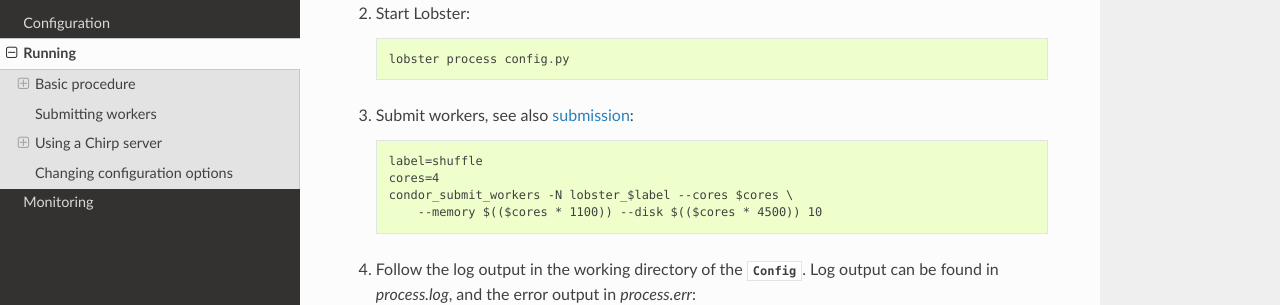
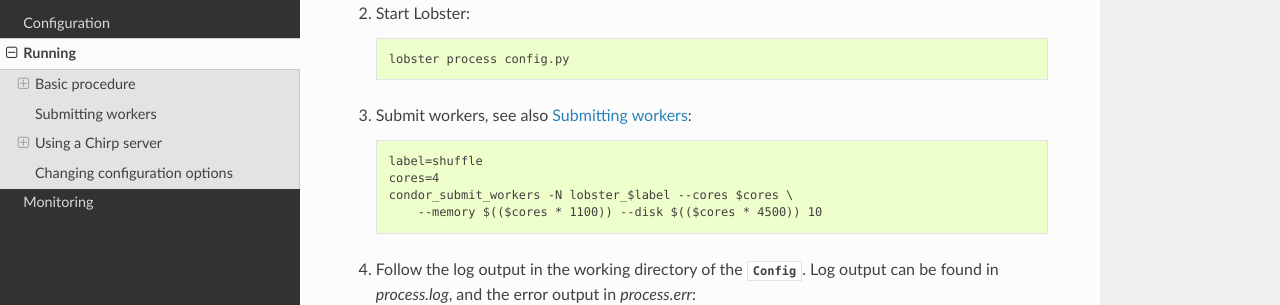
Before and after one commit to NDCMS/lobster, a Sphinx documentation site: the page built from docs/run.rst, in a window 1280 px wide and 900 px high, scrolled down 436 px. Shown: the part 152-457 px from the top of the window. Built offline with Sphinx 7.4.7 and the Read the Docs theme 2.0.0, drawn with Linux system fonts in a browser that asks for light colours.

Commit message:
Fix submission link in docs.

```diff
--- a/docs/run.rst
+++ b/docs/run.rst
@@ -22,7 +22,7 @@ commands, use ``lobster -h`` and ``lobster <cmd> -h``.
 
     lobster process config.py
 
-3. Submit workers, see also submission_::
+3. Submit workers, see also `Submitting workers`_::
 
     label=shuffle
     cores=4
@@ -75,7 +75,6 @@ Additional useful commands
      This may result in database corruption, though, and should only be
      used when the running Lobster project is not to be continued.
 
-.. _submission:
 Submitting workers
 ------------------
 
```
